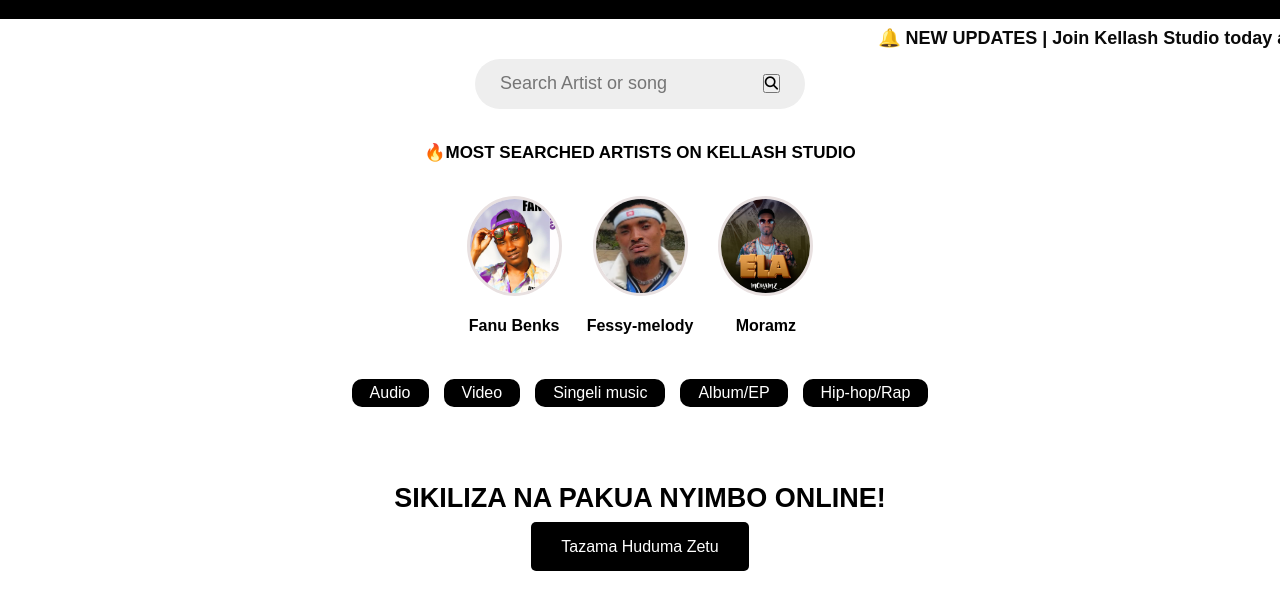
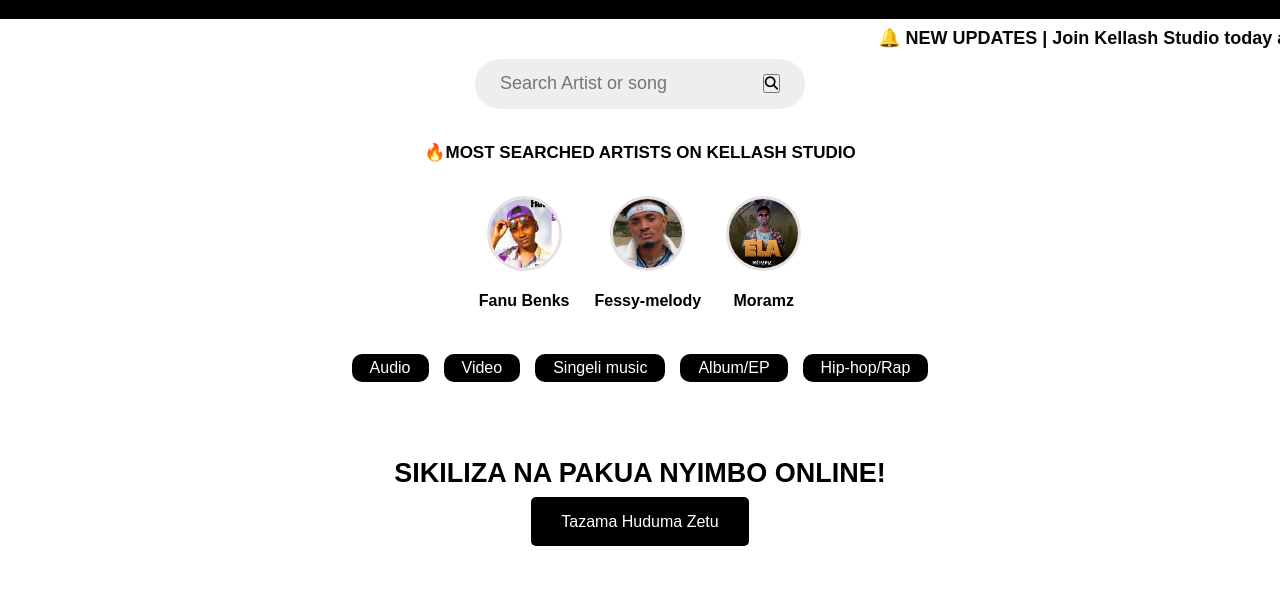
Before and after one commit to akwizstudio/kellash-studio, a plain HTML site: page index.html in a window 1280 px wide. Shown: the part 67-660 px from the top of the page. Drawn offline with nearby package versions, Linux system fonts and the light colour scheme.

Commit message:
Update style.css

```diff
--- a/style.css
+++ b/style.css
@@ -444,8 +444,8 @@
 }
 
 .artist-box img {
-    width: 95px;
-    height: 100px;
+    width: 75px;
+    height: 75px;
     border-radius: 50%;
     object-fit: cover;
     border: 3px solid rgb(232, 224, 224);
```
